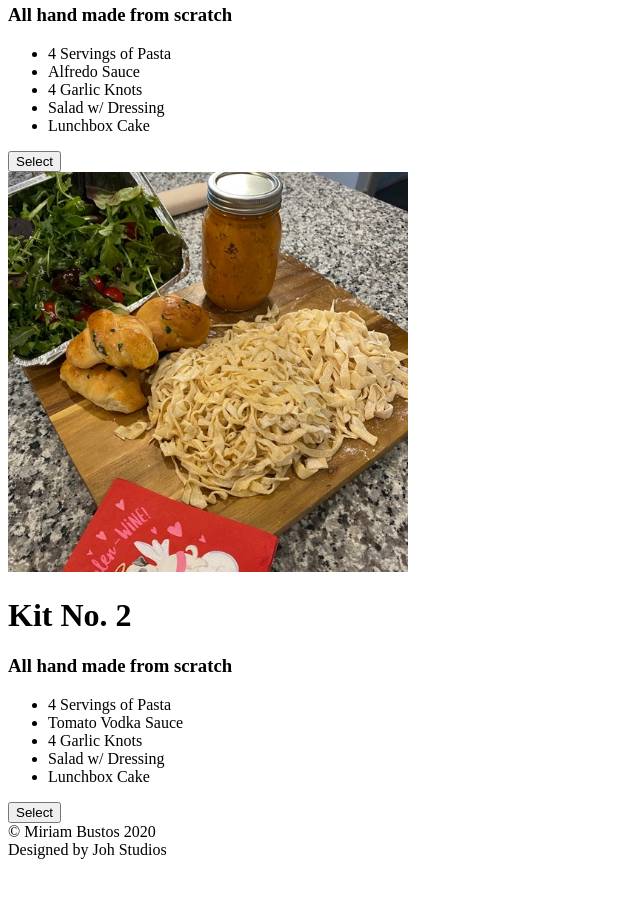
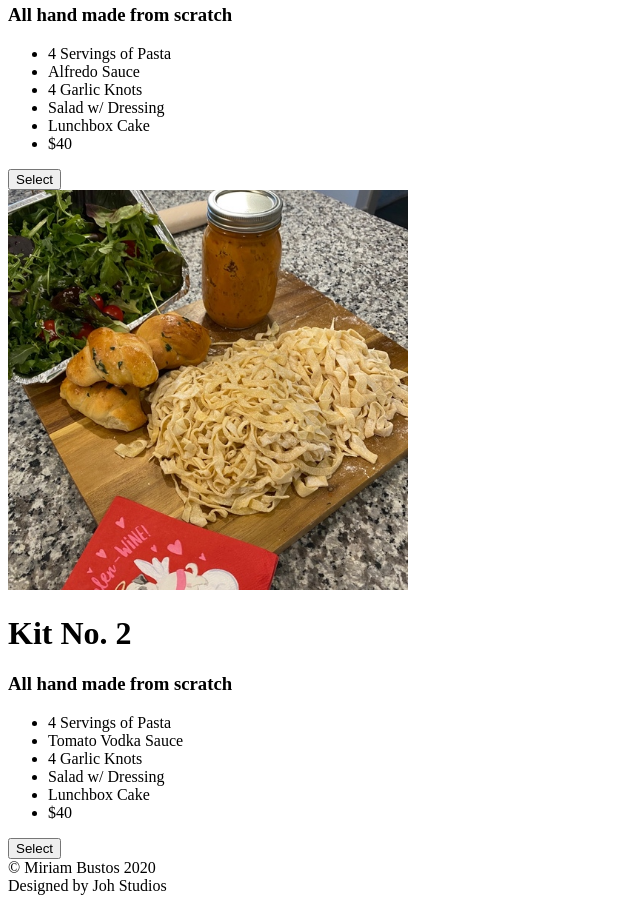
Before and after one commit to basculante/date-night-eats, a Next.js app: page / in a window 1280 px wide. Shown: the part 1460-2363 px from the top of the page, without its empty margins (0-640 px from the left). Before the commit the page ends 2327 px from the top, so only its background shows below. Built offline with nearby package versions, Linux system fonts and the light colour scheme.

Commit message:
Add price to cards

```diff
--- a/pages/components/Card.tsx
+++ b/pages/components/Card.tsx
@@ -49,6 +49,7 @@ const Card = ({
           <li className="p-2">4 Garlic Knots</li>
           <li className="p-2">Salad w/ Dressing</li>
           <li className="p-2">Lunchbox Cake</li>
+          <li>$40</li>
         </ul>
       </div>
       <button
```
